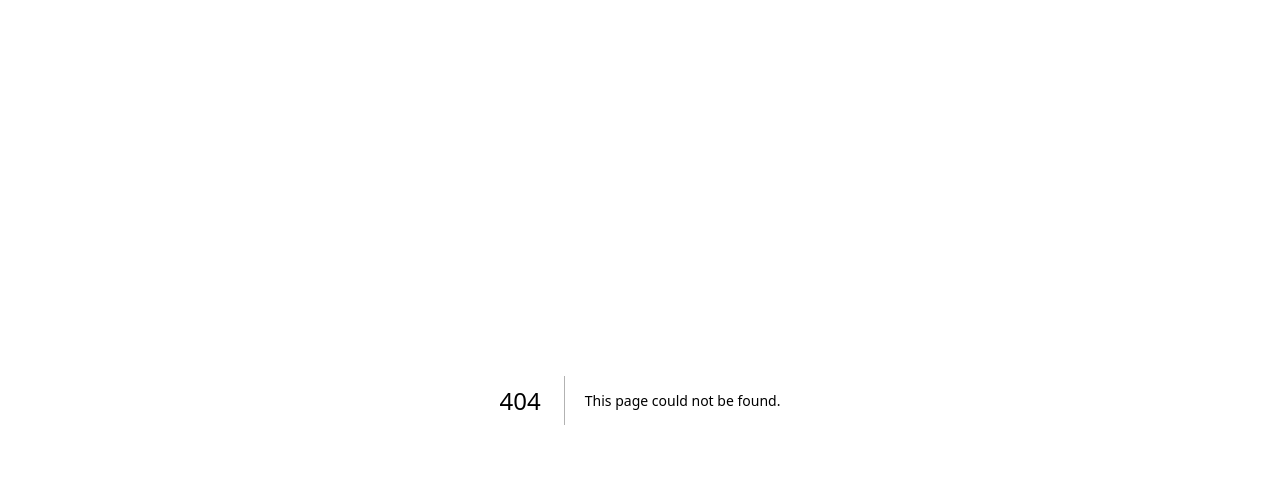
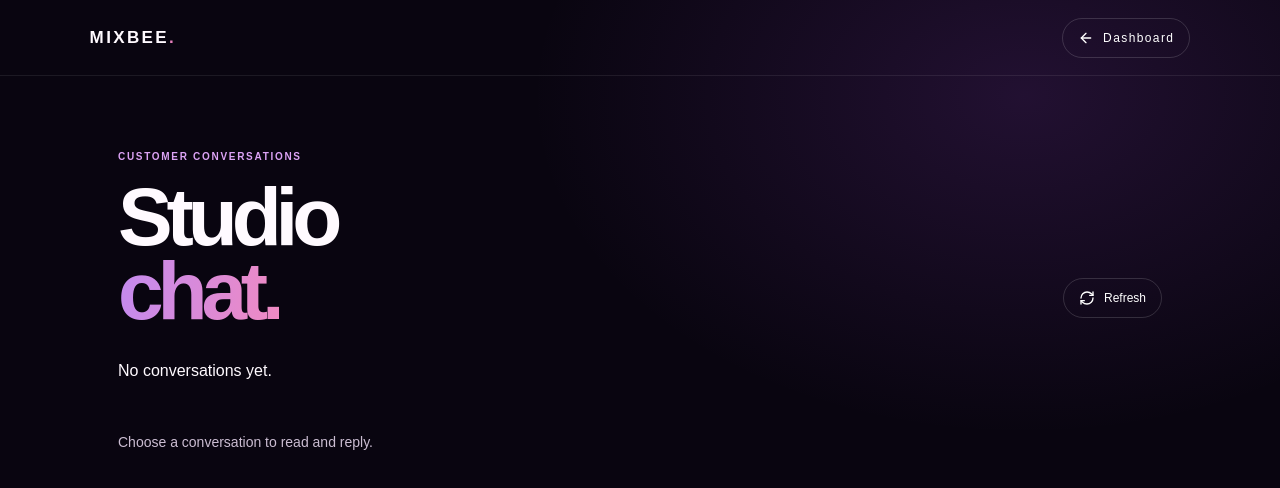
Before and after one commit to gabbifx-sketch/Mixbee-Studio, a Next.js app: page /admin/chat in a window 1280 px wide. Before the commit this address had no page. Shown: the top 488 px of the page. Built offline with nearby package versions, Linux system fonts and the light colour scheme; no server answers; the database is empty.

Commit message:
Add Mixbee customer chat

```diff
--- /dev/null
+++ b/app/admin/chat/page.tsx
@@ -0,0 +1,69 @@
+"use client";
+
+import { FormEvent, useCallback, useEffect, useState } from "react";
+import Link from "next/link";
+import { getSupabaseBrowserClient } from "@/lib/supabase/client";
+import { ArrowLeft, Send, RefreshCw } from "lucide-react";
+import "../admin.css";
+
+type Conversation = { id: string; visitor_name: string; status: string; created_at: string };
+type ChatMessage = { id: string; sender_type: string; message: string; created_at: string };
+
+export default function AdminChatPage() {
+  const [conversations, setConversations] = useState<Conversation[]>([]);
+  const [selected, setSelected] = useState<string>("");
+  const [messages, setMessages] = useState<ChatMessage[]>([]);
+  const [draft, setDraft] = useState("");
+  const [error, setError] = useState("");
+  const [loading, setLoading] = useState(true);
+
+  const loadConversations = useCallback(async () => {
+    const { data, error: queryError } = await getSupabaseBrowserClient().from("chat_conversations").select("id,visitor_name,status,created_at").order("created_at", { ascending: false }).limit(100);
+    if (queryError) setError(queryError.message);
+    else {
+      const rows = (data ?? []) as Conversation[];
+      setConversations(rows);
+      if (!selected && rows.length) setSelected(rows[0].id);
+    }
+    setLoading(false);
+  }, [selected]);
+
+  const loadMessages = useCallback(async () => {
+    if (!selected) { setMessages([]); return; }
+    const { data, error: queryError } = await getSupabaseBrowserClient().from("chat_messages").select("id,sender_type,message,created_at").eq("conversation_id", selected).order("created_at", { ascending: true }).limit(200);
+    if (queryError) setError(queryError.message); else setMessages((data ?? []) as ChatMessage[]);
+  }, [selected]);
+
+  useEffect(() => { void loadConversations(); const t=window.setInterval(() => void loadConversations(), 8000); return () => window.clearInterval(t); }, [loadConversations]);
+  useEffect(() => { void loadMessages(); const t=window.setInterval(() => void loadMessages(), 3000); return () => window.clearInterval(t); }, [loadMessages]);
+
+  async function reply(event: FormEvent<HTMLFormElement>) {
+    event.preventDefault(); if (!selected || !draft.trim()) return;
+    const { data: { user } } = await getSupabaseBrowserClient().auth.getUser();
+    if (!user) { setError("Please sign in again."); return; }
+    const { error: insertError } = await getSupabaseBrowserClient().from("chat_messages").insert({ conversation_id:selected, sender_type:"admin", sender_user_id:user.id, message:draft.trim() });
+    if (insertError) setError(insertError.message); else { setDraft(""); void loadMessages(); }
+  }
+
+  async function toggleStatus(conversation: Conversation) {
+    const next = conversation.status === "open" ? "closed" : "open";
+    const { error: updateError } = await getSupabaseBrowserClient().from("chat_conversations").update({status:next}).eq("id",conversation.id);
+    if (updateError) setError(updateError.message); else void loadConversations();
+  }
+
+  const active = conversations.find(c => c.id === selected);
+
+  return <main className="admin-dashboard">
+    <header className="admin-topbar"><Link className="admin-brand" href="/admin">MIXBEE<span>.</span></Link><div className="admin-top-actions"><Link href="/admin" className="admin-quiet-button"><ArrowLeft size={16}/> Dashboard</Link></div></header>
+    <section className="admin-content admin-chat-content">
+      <div className="admin-heading-row"><div><div className="admin-kicker">CUSTOMER CONVERSATIONS</div><h1>Studio<br/><span>chat.</span></h1></div><button className="admin-refresh" onClick={() => {void loadConversations();void loadMessages();}}><RefreshCw size={16}/> Refresh</button></div>
+      {error && <div className="admin-alert">{error}</div>}
+      <div className="admin-chat-layout">
+        <aside className="admin-chat-list">{loading ? <p>Loading chats…</p> : conversations.length===0 ? <p>No conversations yet.</p> : conversations.map(c=><button key={c.id} className={selected===c.id?"chosen":""} onClick={()=>setSelected(c.id)}><strong>{c.visitor_name}</strong><small>{new Date(c.created_at).toLocaleString()}</small><span>{c.status}</span></button>)}</aside>
+        <section className="admin-chat-thread">
+          {active ? <><div className="admin-chat-thread-head"><div><strong>{active.visitor_name}</strong><small>{active.status} conversation</small></div><button className="admin-quiet-button" onClick={()=>void toggleStatus(active)}>{active.status==="open"?"Close chat":"Reopen chat"}</button></div><div className="admin-chat-thread-messages">{messages.map(m=><div key={m.id} className={`admin-thread-bubble ${m.sender_type==="admin"?"sent":""}`}><p>{m.message}</p><small>{m.sender_type==="admin"?"You":"Visitor"} · {new Date(m.created_at).toLocaleTimeString([], {hour:"2-digit",minute:"2-digit"})}</small></div>)}</div><form className="admin-chat-reply" onSubmit={reply}><input value={draft} onChange={e=>setDraft(e.target.value)} placeholder="Write a reply…" maxLength={2000}/><button disabled={!draft.trim()}><Send size={17}/></button></form></> : <div className="admin-empty">Choose a conversation to read and reply.</div>}
+        </section>
+      </div>
+    </section>
+  </main>;
+}
```
